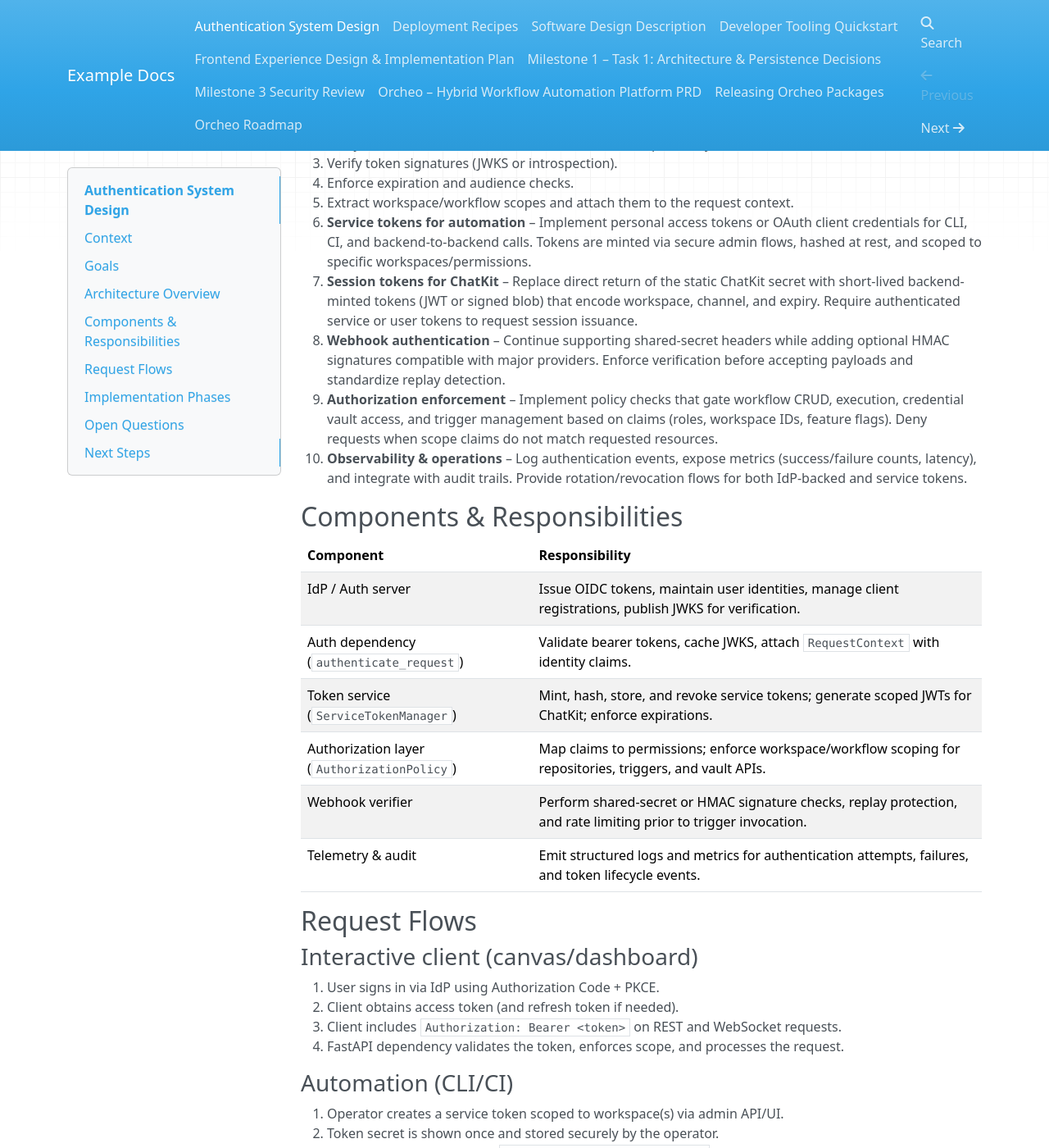
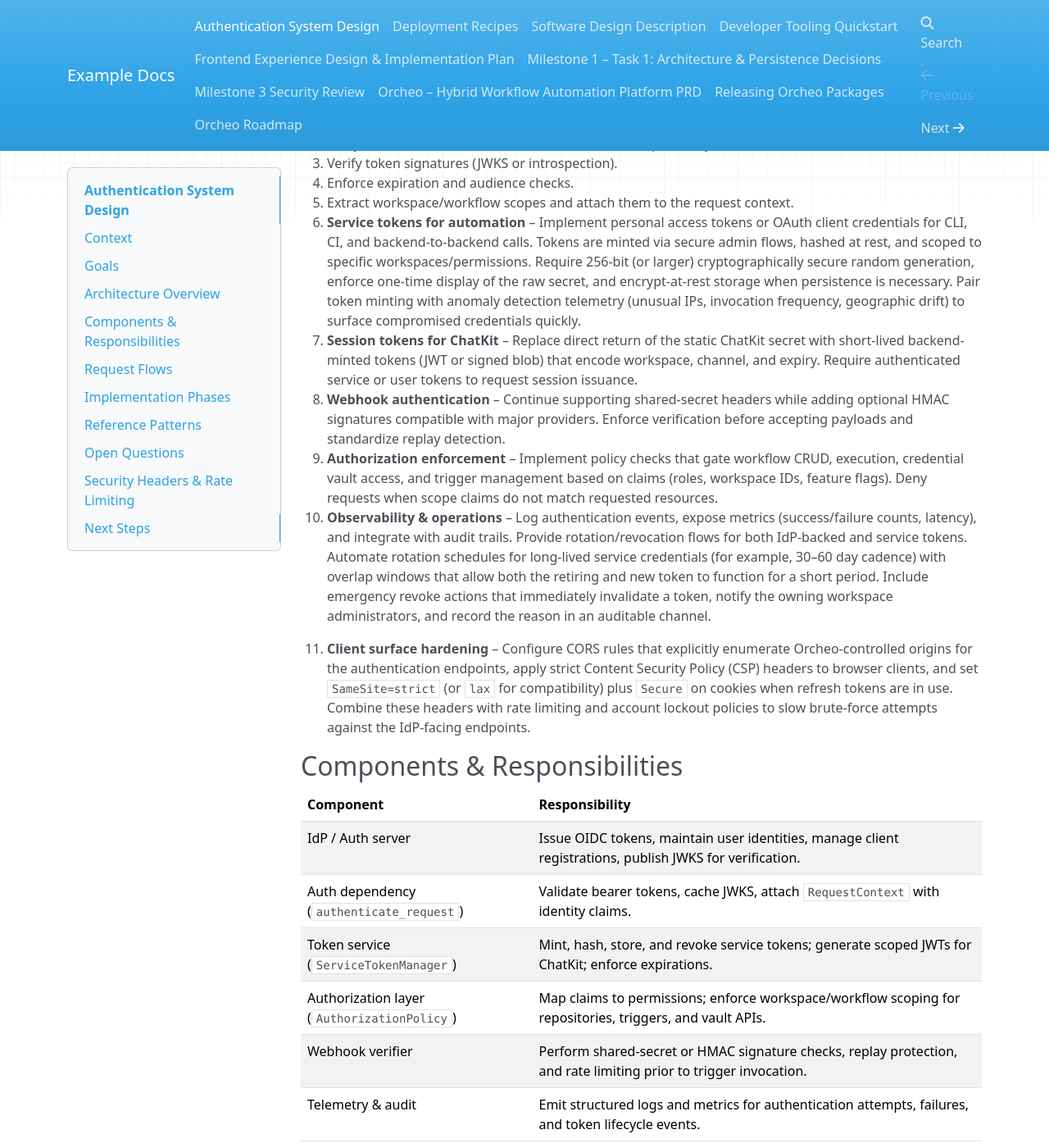
Before and after one commit to ShaojieJiang/orcheo, an MkDocs documentation site: the page built from docs/authentication_design.md, in a window 1280 px wide and 1400 px high, scrolled down 607 px. Shown: the whole window at 82% size. Built offline with MkDocs 1.6.1, drawn with Linux system fonts in a browser that asks for light colours; nearby versions of some CDN libraries; some of the changed text lies outside the part shown.

Commit message:
Enhance authentication design with security guidance

````diff
--- a/docs/authentication_design.md
+++ b/docs/authentication_design.md
@@ -16,11 +16,13 @@
    - Verify token signatures (JWKS or introspection).
    - Enforce expiration and audience checks.
    - Extract workspace/workflow scopes and attach them to the request context.
-3. **Service tokens for automation** – Implement personal access tokens or OAuth client credentials for CLI, CI, and backend-to-backend calls. Tokens are minted via secure admin flows, hashed at rest, and scoped to specific workspaces/permissions.
+3. **Service tokens for automation** – Implement personal access tokens or OAuth client credentials for CLI, CI, and backend-to-backend calls. Tokens are minted via secure admin flows, hashed at rest, and scoped to specific workspaces/permissions. Require 256-bit (or larger) cryptographically secure random generation, enforce one-time display of the raw secret, and encrypt-at-rest storage when persistence is necessary. Pair token minting with anomaly detection telemetry (unusual IPs, invocation frequency, geographic drift) to surface compromised credentials quickly.
 4. **Session tokens for ChatKit** – Replace direct return of the static ChatKit secret with short-lived backend-minted tokens (JWT or signed blob) that encode workspace, channel, and expiry. Require authenticated service or user tokens to request session issuance.
 5. **Webhook authentication** – Continue supporting shared-secret headers while adding optional HMAC signatures compatible with major providers. Enforce verification before accepting payloads and standardize replay detection.
 6. **Authorization enforcement** – Implement policy checks that gate workflow CRUD, execution, credential vault access, and trigger management based on claims (roles, workspace IDs, feature flags). Deny requests when scope claims do not match requested resources.
-7. **Observability & operations** – Log authentication events, expose metrics (success/failure counts, latency), and integrate with audit trails. Provide rotation/revocation flows for both IdP-backed and service tokens.
+7. **Observability & operations** – Log authentication events, expose metrics (success/failure counts, latency), and integrate with audit trails. Provide rotation/revocation flows for both IdP-backed and service tokens. Automate rotation schedules for long-lived service credentials (for example, 30–60 day cadence) with overlap windows that allow both the retiring and new token to function for a short period. Include emergency revoke actions that immediately invalidate a token, notify the owning workspace administrators, and record the reason in an auditable channel.
+
+8. **Client surface hardening** – Configure CORS rules that explicitly enumerate Orcheo-controlled origins for the authentication endpoints, apply strict Content Security Policy (CSP) headers to browser clients, and set `SameSite=strict` (or `lax` for compatibility) plus `Secure` on cookies when refresh tokens are in use. Combine these headers with rate limiting and account lockout policies to slow brute-force attempts against the IdP-facing endpoints.
 
 ## Components & Responsibilities
 | Component | Responsibility |
@@ -45,6 +47,12 @@
 3. CLI/CI includes the token in `Authorization: Bearer <token>` headers.
 4. Backend validates token via signature or hashed lookup, applies scopes, and serves the request.
 
+**Operational guidance**
+
+- Persist hashed secrets using an adaptive algorithm (Argon2id or scrypt) with per-token salts and encrypt the hash column at rest when the backing datastore supports it.
+- Encourage operators to store raw secrets inside approved secret managers (1Password, Vault, AWS Secrets Manager) rather than source repositories or CI variables without access controls.
+- Emit analytics events that capture token identifier, workspace, IP address, and user agent to support anomaly detection dashboards.
+
 ### ChatKit session issuance
 1. Authenticated caller requests a ChatKit session for a workflow/workspace.
 2. Backend verifies caller scopes and issues a short-lived signed session token with embedded workspace/chat metadata.
@@ -62,11 +70,60 @@
 5. **Authorization policies** – Implement fine-grained permission checks across repositories, vault, trigger, and execution surfaces.
 6. **Operational tooling** – Add rotation, revocation, logging, and metrics; document runbooks and onboarding steps.
 
+## Reference Patterns
+
+### FastAPI authentication dependency (pseudo-code)
+
+```python
+from fastapi import Depends, HTTPException, Request, status
+
+
+async def authenticate_request(request: Request) -> RequestContext:
+    token = extract_bearer_token(request.headers)
+    if token is None:
+        raise HTTPException(status_code=status.HTTP_401_UNAUTHORIZED, detail="Missing bearer token")
+
+    claims = await jwks_validator.validate(token)
+    if not claims.scopes.contains(request.required_scope):
+        raise HTTPException(status_code=status.HTTP_403_FORBIDDEN, detail="Insufficient scope")
+
+    cache_request_context(request, claims)
+    return RequestContext.from_claims(claims)
+
+
+@router.get("/workspaces/{workspace_id}")
+async def read_workspace(
+    workspace_id: str,
+    ctx: RequestContext = Depends(authenticate_request),
+):
+    authorize_workspace_access(ctx, workspace_id)
+    return workspace_service.fetch(workspace_id)
+```
+
+### Error handling & response patterns
+
+- Return `401 Unauthorized` with `WWW-Authenticate: Bearer` when credentials are missing, malformed, or expired.
+- Return `403 Forbidden` when the caller is authenticated but lacks the necessary workspace or feature scope.
+- Include machine-readable error codes (for example, `auth.token_expired`, `auth.scope_denied`) in the JSON response to simplify client retry logic.
+
+### Performance considerations
+
+- Cache JWKS responses with respect to their `Cache-Control` headers and refresh asynchronously to avoid blocking requests.
+- Memoize successful token validations for a short TTL (30–60 seconds) keyed by `jti` to reduce cryptographic overhead while maintaining revocation responsiveness.
+- Monitor validation latency and set SLOs so that authentication does not materially increase API response times.
+
 ## Open Questions
 - Which IdP will Orcheo standardize on for the hosted product (Auth0, Okta, custom Keycloak)?
-- Do we require multi-tenant isolation in tokens (workspace vs. organization) for early adopters?
+- Do we require multi-tenant isolation in tokens (workspace vs. organization) for early adopters? If enterprise organizations need multiple workspaces, consider introducing organization IDs in tokens with explicit sharing controls, billing attribution, and audit partitioning.
 - Should ChatKit leverage the same IdP-issued tokens or a dedicated signing key for session minting?
 - How will on-prem/self-hosted deployments manage token signing keys and JWKS distribution?
+- What patterns best support cross-workspace collaboration (shared workflows, guest access) without breaking least-privilege guarantees?
+
+## Security Headers & Rate Limiting
+
+- Enforce HSTS, `X-Content-Type-Options`, and `X-Frame-Options` on authentication endpoints to reduce downgrade and clickjacking risks.
+- Apply per-IP and per-identity rate limits on login, token minting, and rotation endpoints, backed by circuit breakers or lockout windows after repeated failures.
+- Document operational runbooks for responding to suspected credential stuffing or brute-force attempts, including temporary network-level blocks.
 
 ## Next Steps
 - Select IdP and register Orcheo clients (canvas, dashboard, CLI).
````
